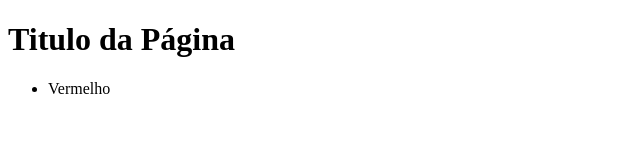
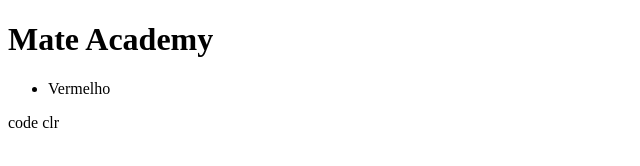
Before and after one commit to AllanCordella/minha-pagina, a plain HTML site: page index.html in a window 1280 px wide. Shown: the whole page, without its empty margins (0-640 px from the left). Drawn offline with Linux system fonts and the light colour scheme.

Commit message:
trocar titulo do site

```diff
--- a/index.html
+++ b/index.html
@@ -1,16 +1,18 @@
 <!DOCTYPE html>
 <html lang="en">
+
 <head>
     <meta charset="UTF-8">
     <meta name="viewport" content="width=device-width, initial-scale=1.0">
     <title>Document</title>
 </head>
+
 <body>
-    <h1>Titulo da Página</h1>
+    <h1>Mate Academy</h1>
 
     <ul>
         <li>Vermelho</li>
     </ul>
 </body>
 
-</html>
+</html>code clr
```
